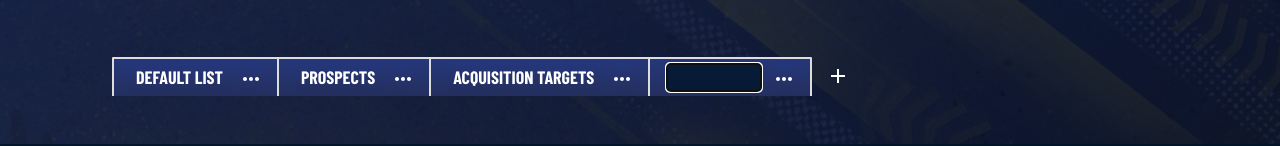
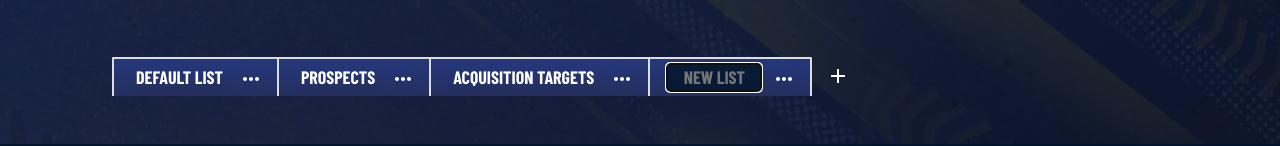
Before and after one commit to danseguin23/ootp-calculator, a Vue app: page /batter-projections in a window 1280 px wide. Both pictures are taken after a click on the button 676 px from the left and 626 px from the top of the page. Shown: the part 552-698 px from the top of the page. Built offline with nearby package versions, Linux system fonts and the light colour scheme; a web font is replaced by a local one.

Commit message:
Changed default list name to placeholder

```diff
--- a/src/components/Projections.vue
+++ b/src/components/Projections.vue
@@ -34,7 +34,7 @@
       <div v-for="list of lists">
         <div class="button-option list-option" :class="{'selected': currentList == list}">
           <button v-if="list != editingList" type="button" class="button-list" @click="changeList(list)">{{list}}</button>
-          <input v-else type="text" id="list-edit-input">
+          <input v-else type="text" id="list-edit-input" :placeholder="list">
           <button type="button" class="list-more"><img src="/img/more.svg" alt="..." width="24"></button>
         </div>
         <!--
@@ -359,6 +359,7 @@ select {
 .projection-lists {
   display: flex;
   align-items: flex-end;
+  overflow-y: hidden;
 }
 
 .list-option {
```
